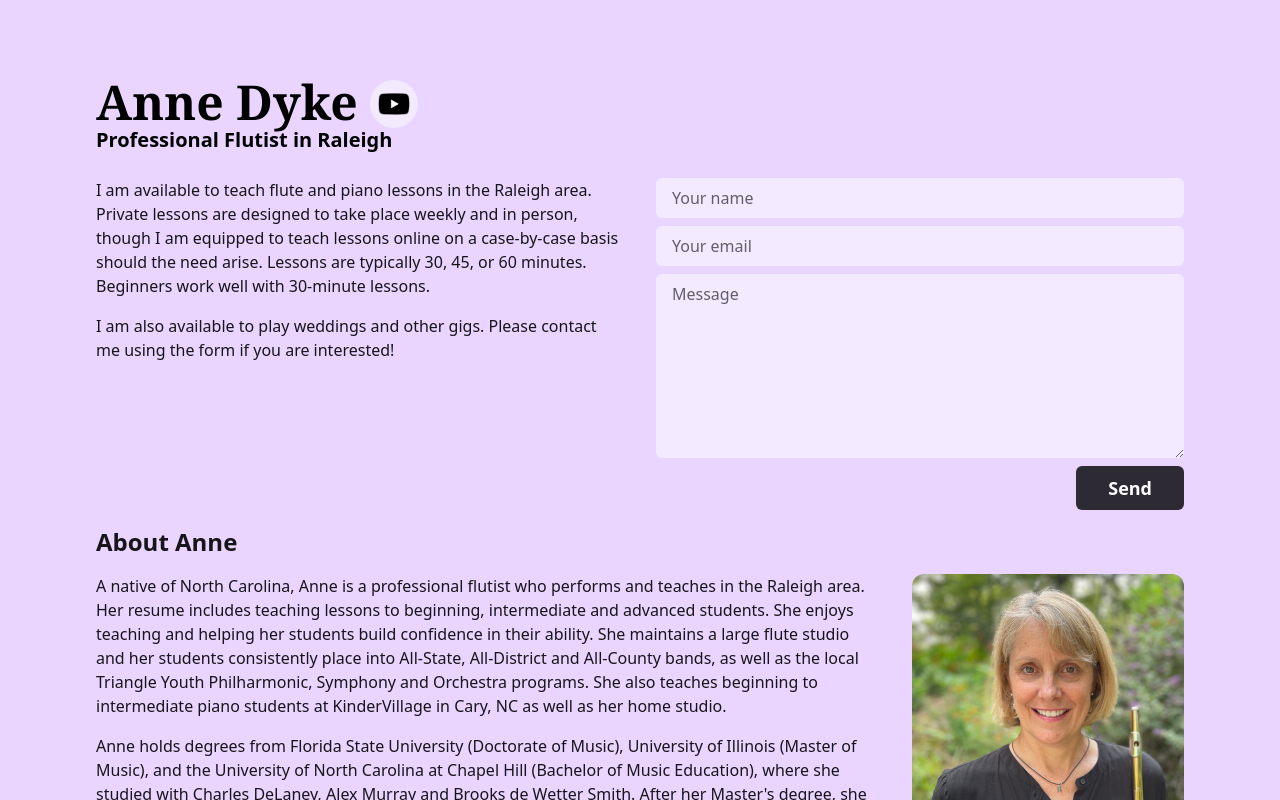
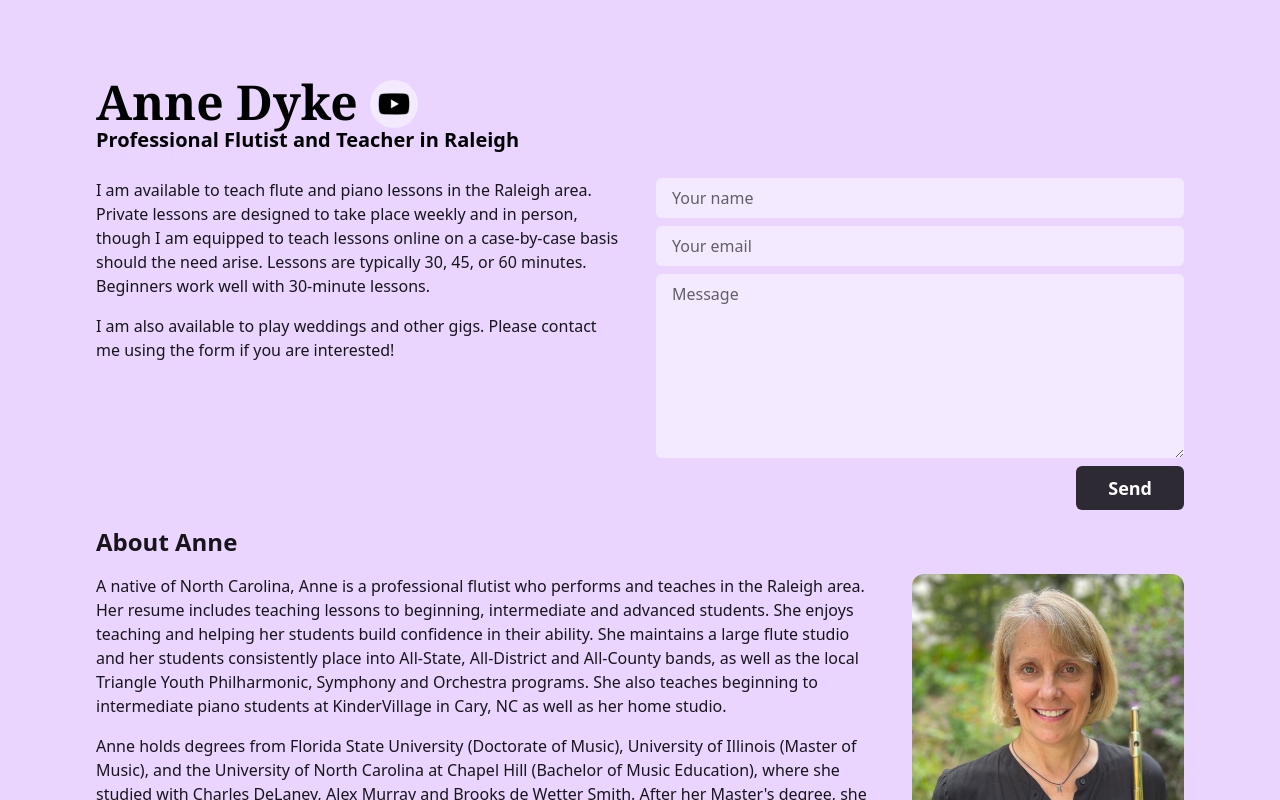
Before and after one commit to bent101/anne-portfolio, a SvelteKit app: page / in a window 1280 px wide. Shown: the top 800 px of the page. Built offline with nearby package versions, Linux system fonts and the light colour scheme.

Commit message:
change header

```diff
--- a/src/routes/+page.svelte
+++ b/src/routes/+page.svelte
@@ -17,7 +17,7 @@
 			</div>
 		</h1>
 
-		<h2 class="mb-4 text-xl font-bold">Professional Flutist in Raleigh</h2>
+		<h2 class="mb-4 text-xl font-bold">Professional Flutist and Teacher in Raleigh</h2>
 	</header>
 
 	<main class="px-8">
```
